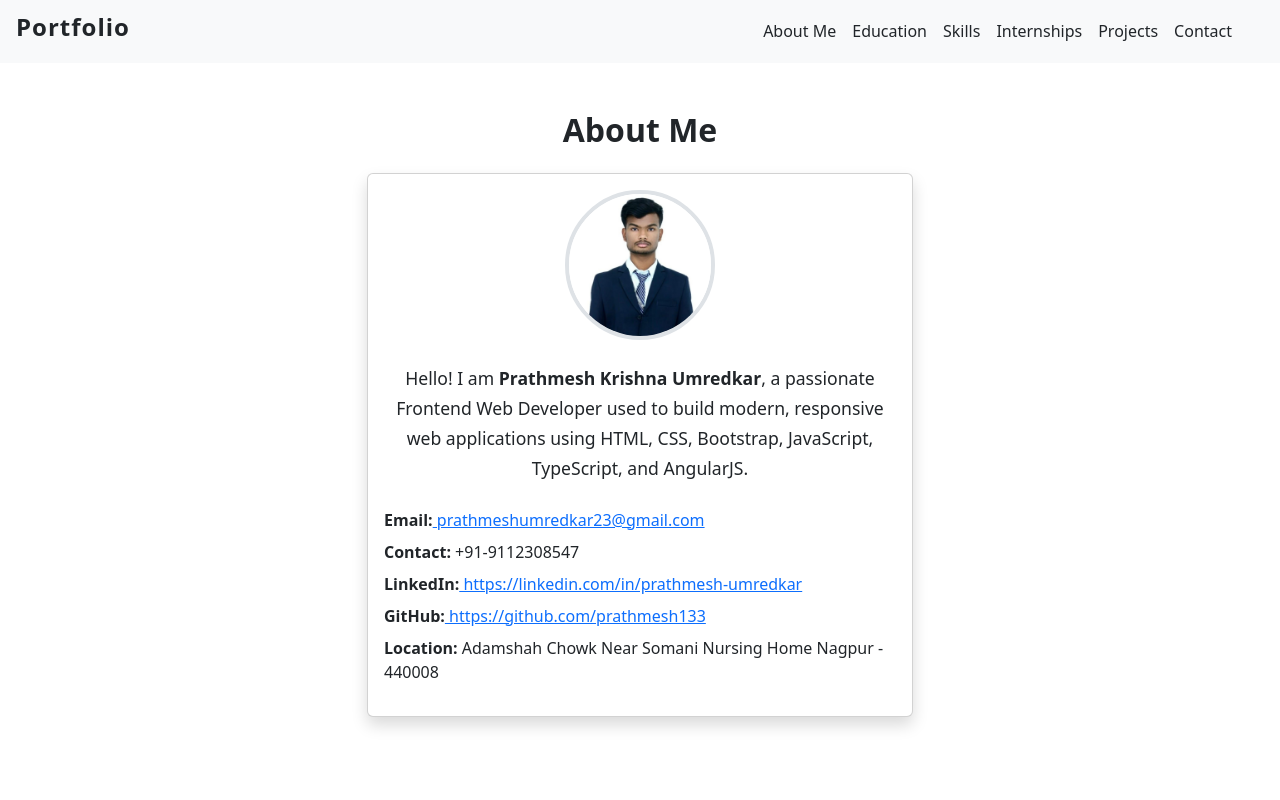
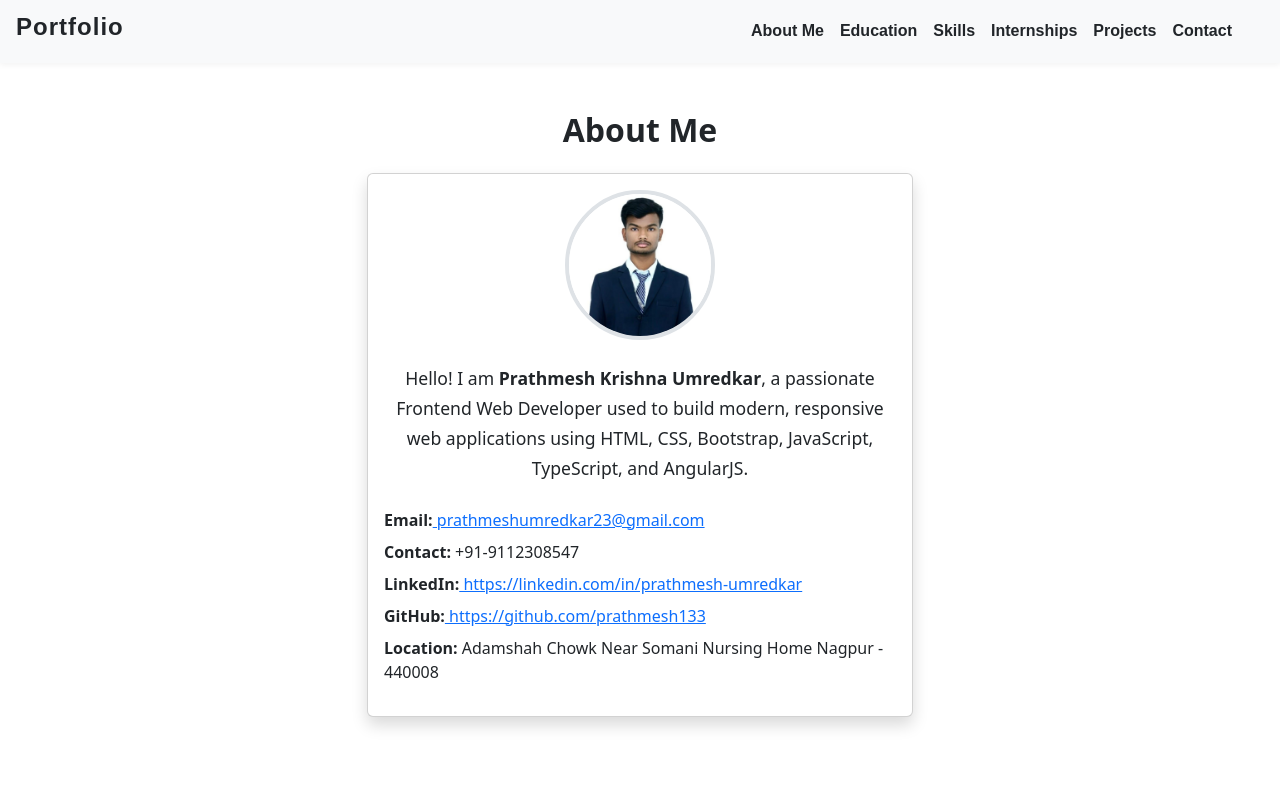
Before and after one commit to prathmesh133/Portfolio-Website, an Angular app: page /about in a window 1280 px wide. Shown: the top 800 px of the page. Built offline with nearby package versions, Linux system fonts and the light colour scheme; some icons are missing.

Commit message:
add changes

```diff
--- a/src/app/components/contact/contact.component.scss
+++ b/src/app/components/contact/contact.component.scss
@@ -1,12 +1,13 @@
 #contactForm {
   max-width: 31.25rem;
+  margin: 0 auto;
 }
 
 #contactForm input,
 #contactForm textarea {
   font-size: 1rem;
   padding: 0.625rem 0.938rem;
-  border-radius: 0.375;
+  border-radius: 0.375rem;
   border: 0.125rem solid #ced4da;
 }
 
@@ -19,6 +20,7 @@
 #contactForm .btn {
   font-size: 1rem;
   font-weight: 500;
+  transition: all 0.3s ease;
 }
 
 .btn:hover {
--- a/src/app/components/projectpage/projectpage.component.scss
+++ b/src/app/components/projectpage/projectpage.component.scss
@@ -8,7 +8,3 @@
 #projects .project-card img:hover {
   transform: scale(1.02);
 }
-
-.btn:hover {
-  border: 0.125rem solid #030b17;
-}
--- a/src/app/shared/footer/footer.component.scss
+++ b/src/app/shared/footer/footer.component.scss
@@ -1,48 +1,49 @@
-/* Light Mode (default) */
-footer {
-  font-size: 0.9rem;
+.footer {
   background-color: #e9ecef;
-  color: #030303;
-  padding: 1rem 0;
+  color: #000;
+  padding: 20px 0;
+  text-align: center;
+}
+
+.footer h4 {
+  font-weight: 600;
+  margin-bottom: 10px;
 }
 
 .footer-icons a {
-  color: #030303;
-  font-size: 1.4rem;
-  margin: 0.5rem;
-  transition: color 0.3s ease;
+  color: #000;
+  font-size: 1.5rem;
+  margin: 0 10px;
+  transition: color 0.3s ease, transform 0.3s ease;
 }
 
-.footer-icons a.linkedin:hover {
-  color: #0A66C2;
+.footer-icons a:hover {
+  color: #0d6efd;
+  transform: translateY(-4px);
 }
 
-.footer-icons a.github:hover {
-  color: #3c0a83;
+.footer h6 {
+  font-size: 0.9rem;
+  margin-top: 15px;
+  font-weight: 500;
 }
 
-.footer-icons a.email:hover {
-  color: #ff4d4d;
+.footer .designer {
+  color: #0d6efd;
+  font-weight: 600;
 }
 
-/* Dark Mode Overrides */
-body.dark-mode footer {
-  background-color: #212529;
-  color: #f8f9fa;
+@media (max-width: 576px) {
+  .footer-icons a {
+    font-size: 1.3rem;
+    margin: 0 8px;
+  }
+
+  .footer h4 {
+    font-size: 1.1rem;
+  }
+
+  .footer h6 {
+    font-size: 0.8rem;
+  }
 }
-
-body.dark-mode .footer-icons a {
-  color: #f8f9fa;
-}
-
-body.dark-mode .footer-icons a.linkedin:hover {
-  color: #0A66C2; /* keep same or tweak if needed */
-}
-
-body.dark-mode .footer-icons a.github:hover {
-  color: #c0a0ff; /* lighter shade for dark background */
-}
-
-body.dark-mode .footer-icons a.email:hover {
-  color: #ff6b6b; /* brighter red for visibility */
-}
--- a/src/app/shared/header/header.component.html
+++ b/src/app/shared/header/header.component.html
@@ -1,17 +1,17 @@
 <div class="navbar navbar-expand-lg px-3 sticky-top bg-light" id="navbar">
-  <h5 class="navbar-brand fw-bold">Portfolio</h5>
+  <h5 class="navbar-brand fw-semibold">Portfolio</h5>
   <button class="navbar-toggler" type="button" data-bs-toggle="collapse" data-bs-target="#navMenu">
     <span class="navbar-toggler-icon"></span>
   </button>
 
   <div class="collapse navbar-collapse" id="navMenu">
     <ul class="navbar-nav ms-auto me-4">
-      <li class="nav-item"><a class="nav-link" href="#about">About Me</a></li>
-      <li class="nav-item"><a class="nav-link" href="#education">Education</a></li>
-      <li class="nav-item"><a class="nav-link" href="#skills">Skills</a></li>
-      <li class="nav-item"><a class="nav-link" href="#internships">Internships</a></li>
-      <li class="nav-item"><a class="nav-link" href="#projects">Projects</a></li>
-      <li class="nav-item"><a class="nav-link" href="#contact">Contact</a></li>
+      <li class="nav-item"><a class="nav-link fw-semibold" href="#about">About Me</a></li>
+      <li class="nav-item"><a class="nav-link fw-semibold" href="#education">Education</a></li>
+      <li class="nav-item"><a class="nav-link fw-semibold" href="#skills">Skills</a></li>
+      <li class="nav-item"><a class="nav-link fw-semibold" href="#internships">Internships</a></li>
+      <li class="nav-item"><a class="nav-link fw-semibold" href="#projects">Projects</a></li>
+      <li class="nav-item"><a class="nav-link fw-semibold" href="#contact">Contact</a></li>
     </ul>
 
   </div>
--- a/src/app/shared/header/header.component.scss
+++ b/src/app/shared/header/header.component.scss
@@ -1,29 +1,53 @@
 #navbar {
   background-color: #e9ecef;
+  box-shadow: 0 2px 6px rgba(0, 0, 0, 0.05);
+  transition: background-color 0.3s, color 0.3s;
+  font-family: 'Integral CF', sans-serif;
 }
 
 .navbar-brand {
   font-size: 1.5rem;
   letter-spacing: 0.063rem;
   color: #212529;
+  transition: color 0.3s;
 }
 
-.navbar-toggler {
-    background-color: rgb(3, 74, 82);
-    border: 3px solid black;
+.navbar-brand:hover {
+  color: #0d6efd;
 }
 
 .navbar-nav .nav-link {
   font-weight: 500;
   color: #212529;
   transition: color 0.3s;
+  position: relative;
 }
 
 .navbar-nav .nav-link:hover {
   color: #0d6efd !important;
 }
 
-.btn-toggle-mode {
-    margin-left: 1rem;
-    transition: all 0.3s;
+.navbar-nav .nav-link::after {
+  content: "";
+  position: absolute;
+  bottom: 0;
+  left: 0;
+  width: 0;
+  height: 2px;
+  background-color: #0d6efd;
+  transition: width 0.3s ease-in-out;
 }
+
+.navbar-nav .nav-link:hover::after {
+  width: 100%;
+}
+
+.navbar-toggler {
+  background-color: #0d6efd;
+  border: none;
+  transition: background-color 0.3s;
+}
+
+.navbar-toggler:hover {
+  background-color: #0b5ed7;
+}
--- a/src/index.html
+++ b/src/index.html
@@ -19,8 +19,8 @@
 
 <body>
 
-  <script src="https://cdn.jsdelivr.net/npm/bootstrap@5.3.7/dist/js/bootstrap.bundle.min.js"
-    integrity="sha384-ndDqU0Gzau9qJ1lfW4pNLlhNTkCfHzAVBReH9diLvGRem5+R9g2FzA8ZGN954O5Q"
+  <script src="https://cdn.jsdelivr.net/npm/bootstrap@5.3.8/dist/js/bootstrap.bundle.min.js"
+    integrity="sha384-FKyoEForCGlyvwx9Hj09JcYn3nv7wiPVlz7YYwJrWVcXK/BmnVDxM+D2scQbITxI"
     crossorigin="anonymous"></script>
 
   <app-root></app-root>
```
Also changed, not shown: src/app/components/education/education.component.scss (+5 -5 lines), src/app/components/about/about.component.scss (line endings or trailing spaces), src/app/components/skills/skills.component.scss (line endings or trailing spaces), src/app/shared/footer/footer.component.html (line endings or trailing spaces). Lines whose indentation alone changed are shown as unchanged.
